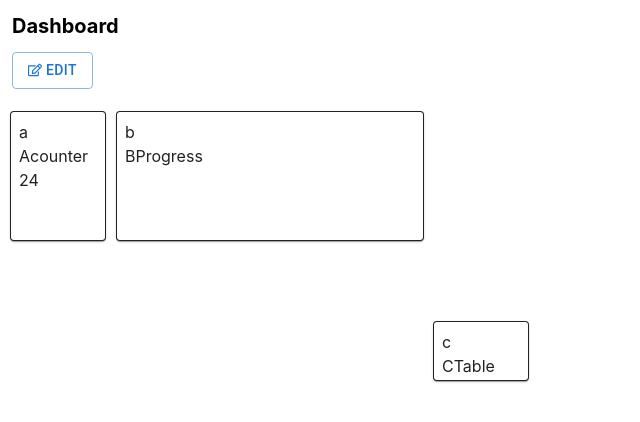
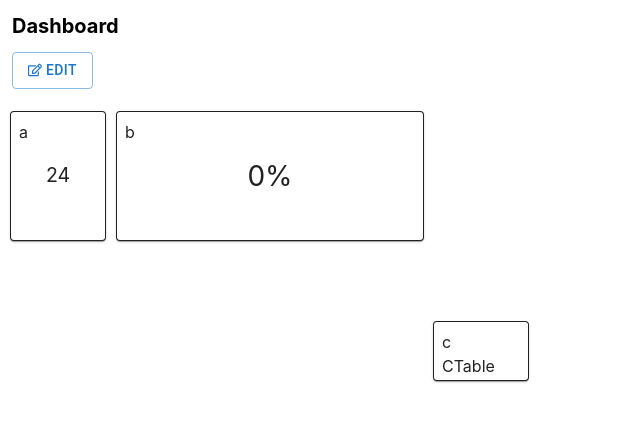
Before and after one commit to kjj7999/colorful-days, a React (Create React App) app in the folder frontend/: page /dashboard in a window 1280 px wide. Shown: the top 422 px of the page, without its empty margins (0-640 px from the left). Built offline with nearby package versions, Linux system fonts and the light colour scheme.

Commit message:
counter, progress

```diff
--- a/frontend/src/components/organisms/CounterWidget.tsx
+++ b/frontend/src/components/organisms/CounterWidget.tsx
@@ -1,11 +1,33 @@
+import { useEffect, useState } from "react";
+import { useObserveElementSize } from "../../hooks/useObserverElementSize";
 import { WidgetInfo } from "./Widget";
+import { Box } from "@mui/material";
 
-function CounterWidget(prop: WidgetInfo) {
+function CounterWidget(props: WidgetInfo) {
+  const { width, height, ref } = useObserveElementSize<HTMLDivElement>();
+  const [size, setSize] = useState(0);
+
+  useEffect(() => {
+    setSize(Math.min(width, height));
+  }, [width, height]);
+
   return (
-    <>
-      <div>{prop.title}</div>
-      <div>{prop.value}</div>
-    </>
+    <div className="w-full h-full" ref={ref}>
+      <Box
+        sx={{
+          top: 0,
+          left: 0,
+          bottom: 0,
+          right: 0,
+          position: "absolute",
+          display: "flex",
+          alignItems: "center",
+          justifyContent: "center",
+        }}
+      >
+        <span style={{ fontSize: `${0.25 * size}px` }}>{`${props.value}`}</span>
+      </Box>
+    </div>
   );
 }
 
--- a/frontend/src/components/organisms/ProgressWidget.tsx
+++ b/frontend/src/components/organisms/ProgressWidget.tsx
@@ -1,11 +1,53 @@
+import { Box, CircularProgress, Typography } from "@mui/material";
 import { WidgetInfo } from "./Widget";
+import { useEffect, useState } from "react";
+import { useObserveElementSize } from "../../hooks/useObserverElementSize";
 
-function ProgressWidget(prop: WidgetInfo) {
+function ProgressWidget(props: WidgetInfo) {
+  const { width, height, ref } = useObserveElementSize<HTMLDivElement>();
+  const progress: number = props.value ? Math.floor(props.value) : 0;
+  const [size, setSize] = useState(0);
+
+  useEffect(() => {
+    setSize(Math.min(width, height));
+    console.log(size);
+  }, [width, height]);
+
   return (
-    <>
-      <div>{prop.title}</div>
-      <div></div>
-    </>
+    <div className="w-full h-full" ref={ref}>
+      <Box
+        sx={{
+          top: 0,
+          left: 0,
+          bottom: 0,
+          right: 0,
+          position: "absolute",
+          display: "flex",
+          alignItems: "center",
+          justifyContent: "center",
+        }}
+      >
+        <CircularProgress
+          size={0.8 * size}
+          variant="determinate"
+          value={progress}
+        />
+      </Box>
+      <Box
+        sx={{
+          top: 0,
+          left: 0,
+          bottom: 0,
+          right: 0,
+          position: "absolute",
+          display: "flex",
+          alignItems: "center",
+          justifyContent: "center",
+        }}
+      >
+        <span style={{ fontSize: `${0.25 * size}px` }}>{`${progress}%`}</span>
+      </Box>
+    </div>
   );
 }
 
```
